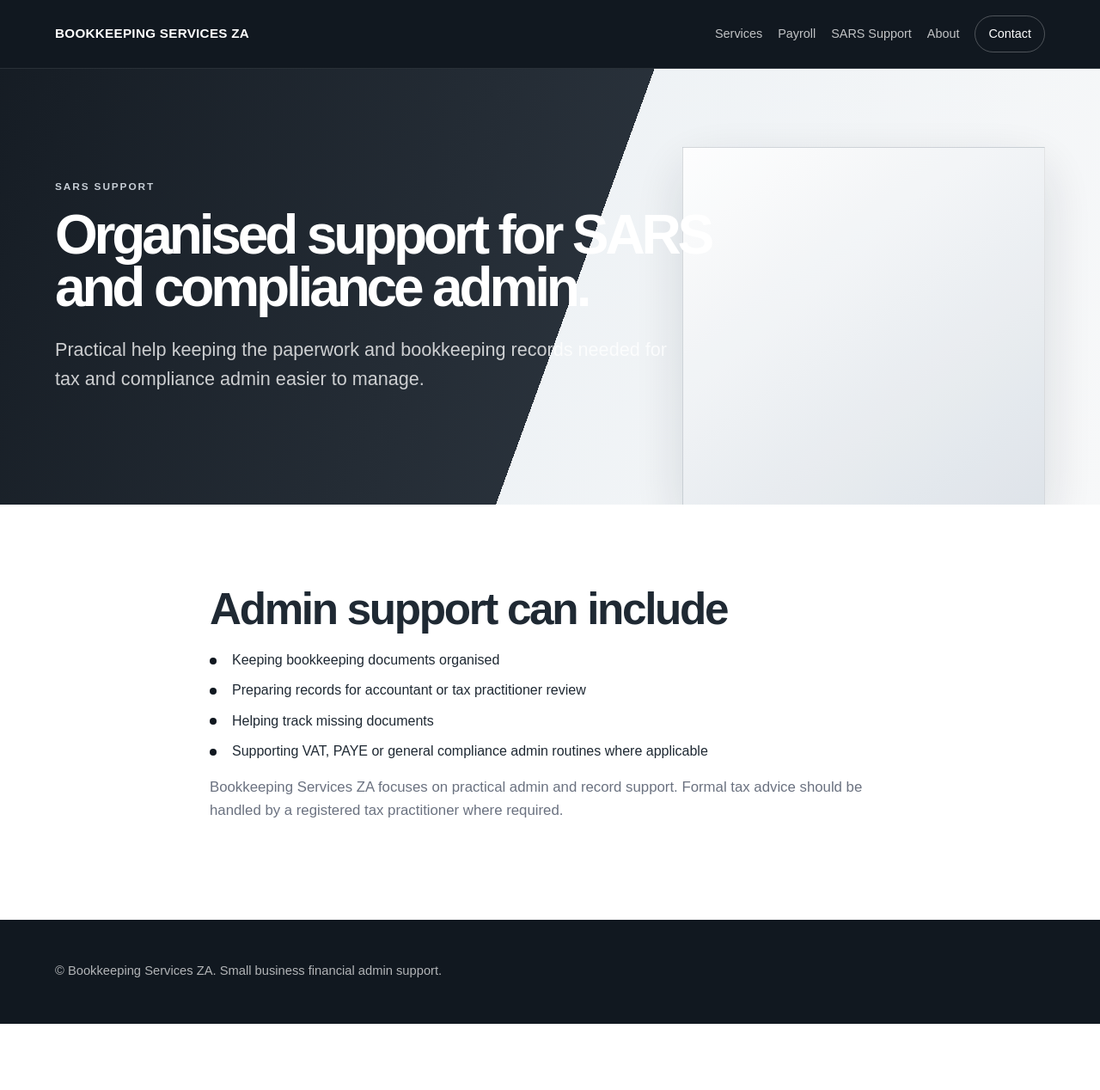
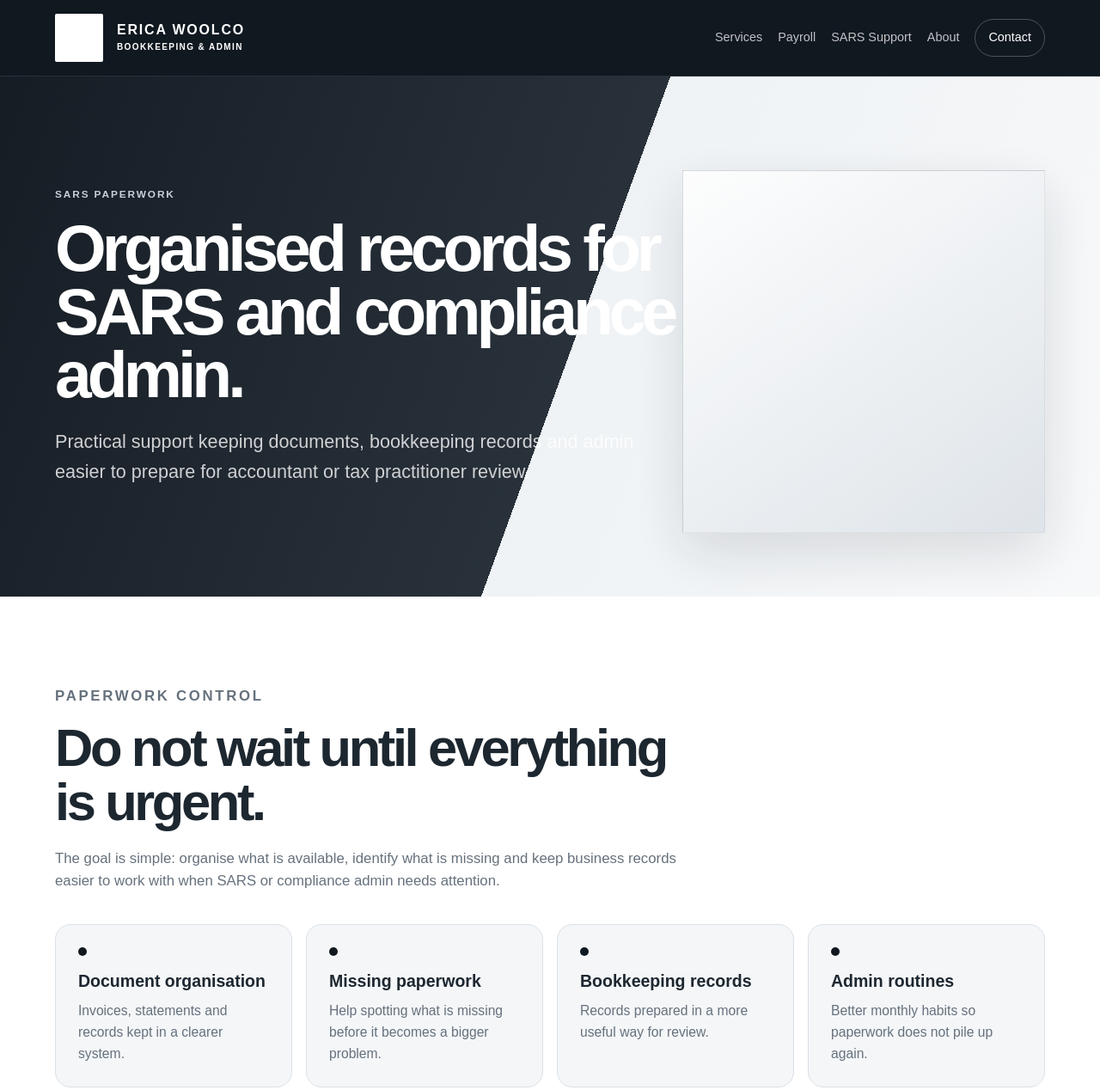
Before and after one commit to brieftowebsite/bookkeeping-services-za, a plain HTML site: page sars-compliance.html in a window 1280 px wide. Shown: the top 1268 px of the page at 86% size. Before the commit the page ends 1191 px from the top, so only its background shows below. Drawn offline with Linux system fonts and the light colour scheme.

Commit message:
SEO and restyle SARS support page

```diff
--- a/sars-compliance.html
+++ b/sars-compliance.html
@@ -3,42 +3,22 @@
 <head>
   <meta charset="utf-8">
   <meta name="viewport" content="width=device-width, initial-scale=1">
-  <title>SARS & Compliance Admin Support | Bookkeeping Services ZA</title>
-  <meta name="description" content="SARS and compliance admin support for small businesses needing organised bookkeeping paperwork and practical business admin help.">
+  <title>SARS Paperwork Support Johannesburg | Small Business Admin</title>
+  <meta name="description" content="SARS paperwork and compliance admin support for small businesses in Johannesburg, Edenvale and remote South Africa. Organised bookkeeping records for review.">
+  <meta name="robots" content="index, follow">
+  <link rel="canonical" href="https://bookkeepingservicesza.co.za/sars-compliance.html">
+  <link rel="icon" href="assets/favicon.svg" type="image/svg+xml">
   <link rel="stylesheet" href="styles.css">
+  <link rel="stylesheet" href="premium.css">
 </head>
 <body>
-  <header class="site-header">
-    <a class="brand" href="index.html">Bookkeeping Services ZA</a>
-    <nav aria-label="Main navigation">
-      <a href="services.html">Services</a>
-      <a href="payroll.html">Payroll</a>
-      <a href="sars-compliance.html">SARS Support</a>
-      <a href="about.html">About</a>
-      <a class="nav-cta" href="contact.html">Contact</a>
-    </nav>
-  </header>
-
+  <header class="site-header"><a class="brand" href="index.html"><img src="assets/logo.svg" alt="Erica Woolcott Bookkeeping" width="220" height="56"></a><nav aria-label="Main navigation"><a href="services.html">Services</a><a href="payroll.html">Payroll</a><a href="sars-compliance.html">SARS Support</a><a href="about.html">About</a><a class="nav-cta" href="contact.html">Contact</a></nav></header>
   <main>
-    <section class="page-hero">
-      <p class="eyebrow">SARS support</p>
-      <h1>Organised support for SARS and compliance admin.</h1>
-      <p class="lead">Practical help keeping the paperwork and bookkeeping records needed for tax and compliance admin easier to manage.</p>
-    </section>
-
-    <section class="section narrow">
-      <h2>Admin support can include</h2>
-      <ul class="check-list">
-        <li>Keeping bookkeeping documents organised</li>
-        <li>Preparing records for accountant or tax practitioner review</li>
-        <li>Helping track missing documents</li>
-        <li>Supporting VAT, PAYE or general compliance admin routines where applicable</li>
-      </ul>
-      <p>Bookkeeping Services ZA focuses on practical admin and record support. Formal tax advice should be handled by a registered tax practitioner where required.</p>
-    </section>
+    <section class="page-hero"><p class="eyebrow">SARS paperwork</p><h1>Organised records for SARS and compliance admin.</h1><p class="lead">Practical support keeping documents, bookkeeping records and admin easier to prepare for accountant or tax practitioner review.</p></section>
+    <section class="section"><div class="section-intro"><p class="eyebrow dark">Paperwork control</p><h2>Do not wait until everything is urgent.</h2><p>The goal is simple: organise what is available, identify what is missing and keep business records easier to work with when SARS or compliance admin needs attention.</p></div><div class="problem-grid"><article><span></span><h3>Document organisation</h3><p>Invoices, statements and records kept in a clearer system.</p></article><article><span></span><h3>Missing paperwork</h3><p>Help spotting what is missing before it becomes a bigger problem.</p></article><article><span></span><h3>Bookkeeping records</h3><p>Records prepared in a more useful way for review.</p></article><article><span></span><h3>Admin routines</h3><p>Better monthly habits so paperwork does not pile up again.</p></article></div></section>
+    <section class="section final-cta"><h2>Need SARS paperwork support?</h2><p>This is practical admin and record support. Formal tax advice should be handled by a registered tax practitioner where required.</p><a class="button dark" href="contact.html">Ask for help</a></section>
   </main>
-
-  <footer class="site-footer"><p>© Bookkeeping Services ZA. Small business financial admin support.</p></footer>
+  <footer class="site-footer"><p>© Erica Woolcott Bookkeeping. Bookkeeping and SARS paperwork admin support.</p></footer>
   <script src="scripts.js"></script>
 </body>
 </html>
```
